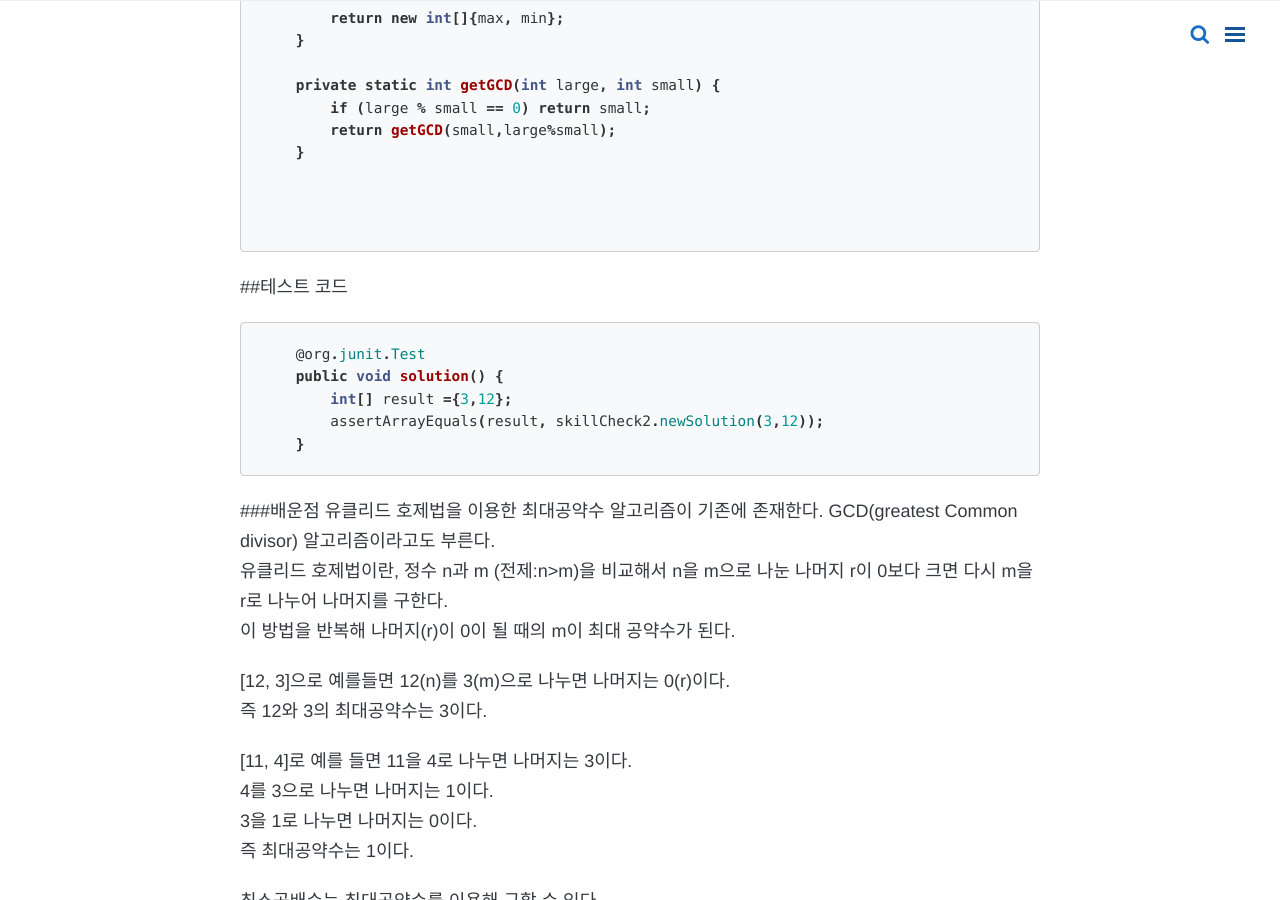
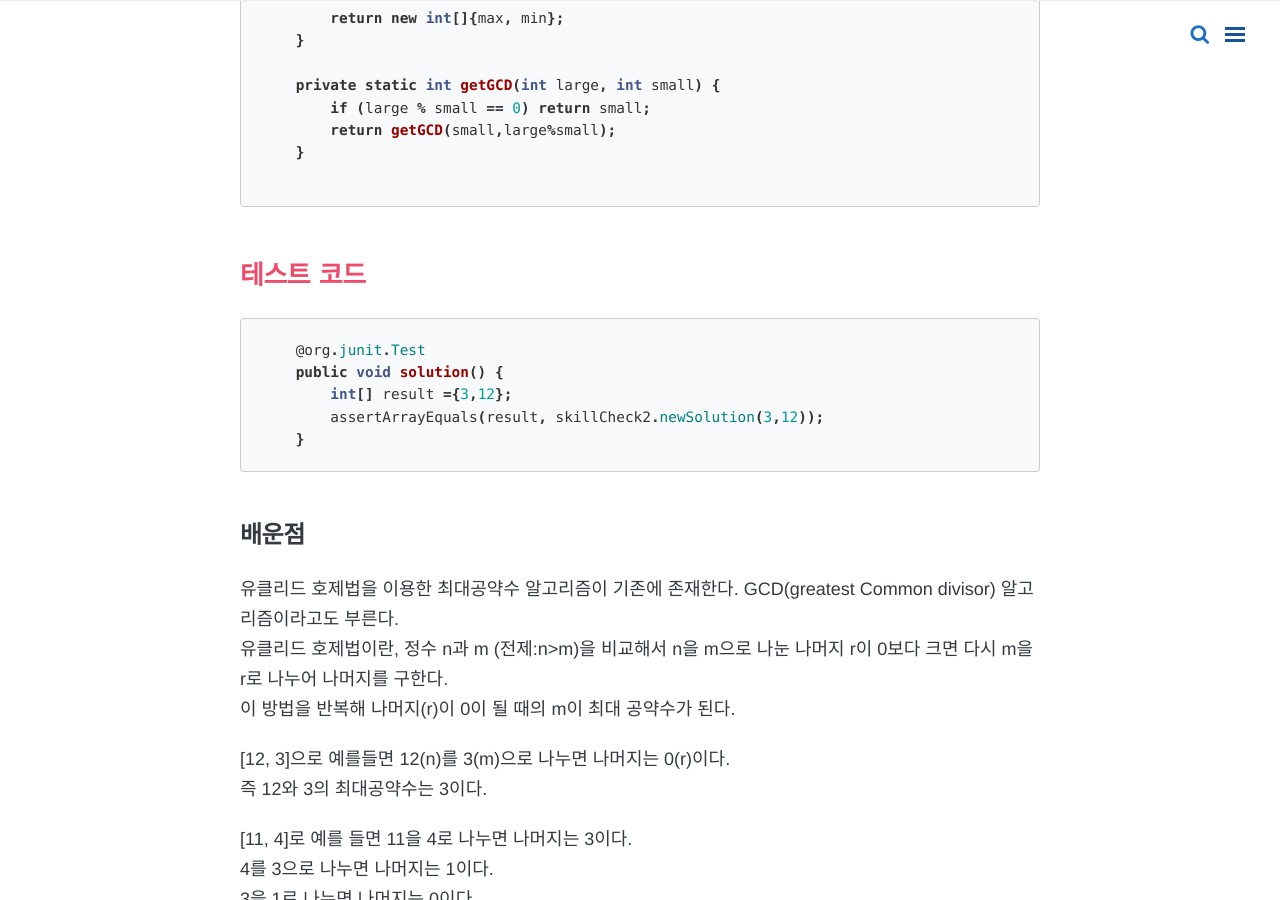
Before and after one commit to diniyo804/diniyo804.github.io, a Jekyll site: the page built from _posts/Algorithm/19-08-24-algorithm.md, in a window 1280 px wide and 900 px high, scrolled down 1877 px. Built offline with Jekyll 4.4.1, drawn with Linux system fonts in a browser that asks for light colours; nearby versions of some CDN libraries; comment, search, counter and statistics services are not loaded.

Commit message:
알고리즘 문제풀이1

````diff
--- a/_posts/Algorithm/19-08-24-algorithm.md
+++ b/_posts/Algorithm/19-08-24-algorithm.md
@@ -86,11 +86,10 @@ comments: true
         return getGCD(small,large%small);
     }
 
+```
 
 
-```
-
-##테스트 코드
+## 테스트 코드
 ```java
     @org.junit.Test
     public void solution() {
@@ -99,7 +98,7 @@ comments: true
     }
 ```
 
-###배운점
+### 배운점
 유클리드 호제법을 이용한 최대공약수 알고리즘이 기존에 존재한다. GCD(greatest Common divisor) 알고리즘이라고도 부른다.
 유클리드 호제법이란, 정수 n과 m (전제:n>m)을 비교해서 n을 m으로 나눈 나머지 r이 0보다 크면 다시 m을 r로 나누어 나머지를 구한다.
 이 방법을 반복해 나머지(r)이 0이 될 때의 m이 최대 공약수가 된다.
````
